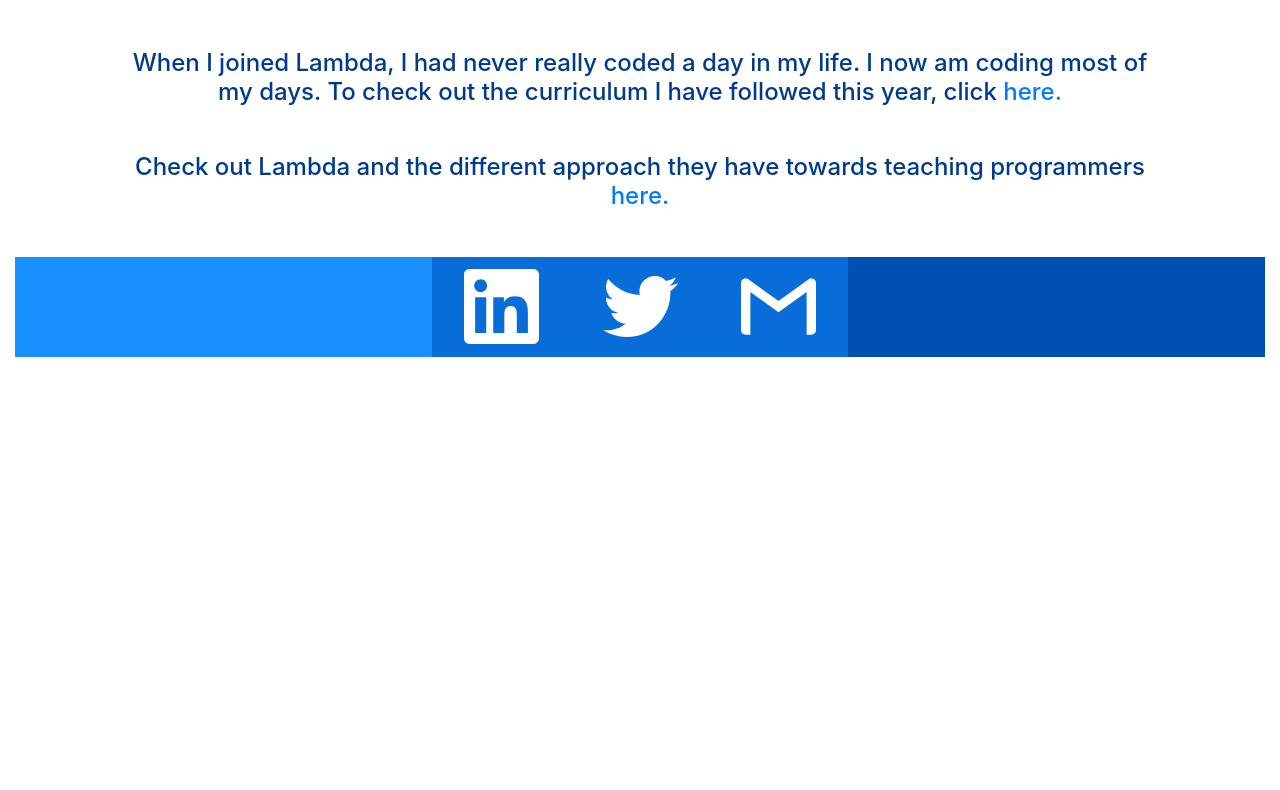
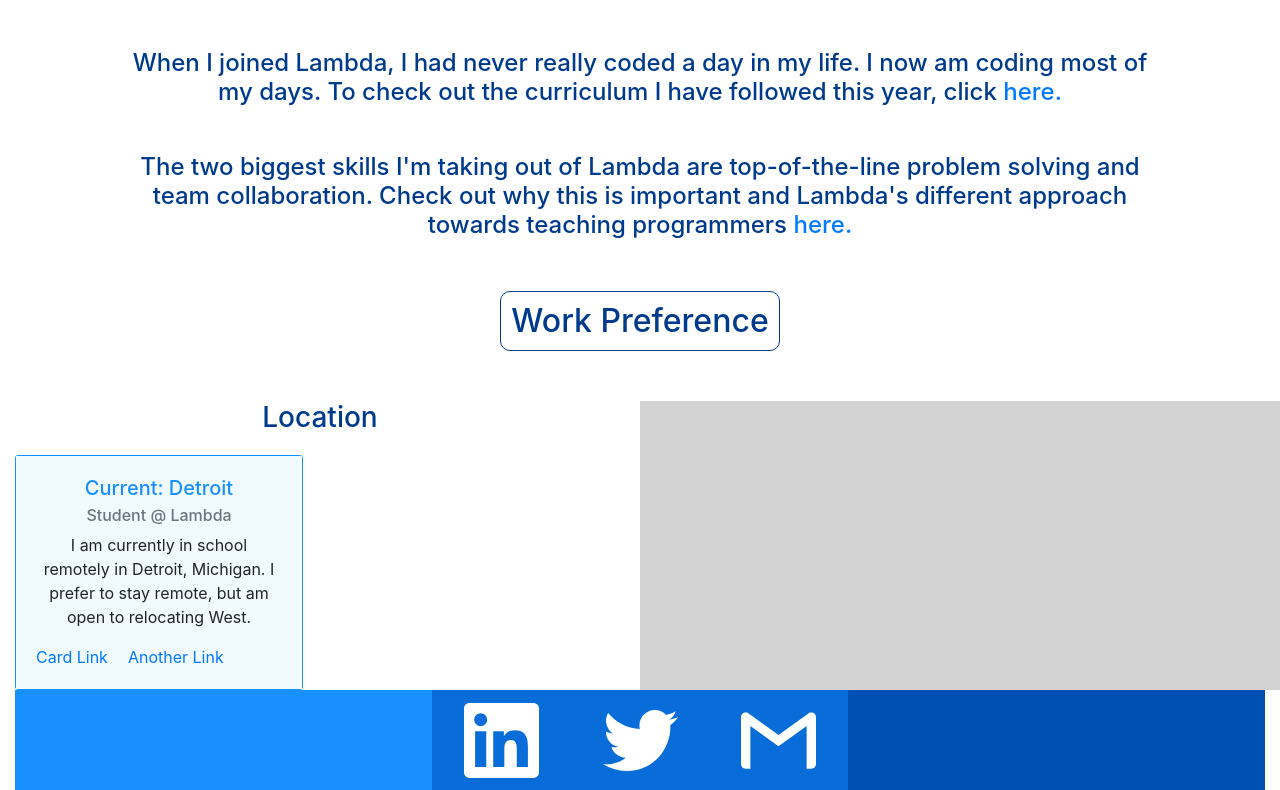
Before and after one commit to carlsachs/BootstrapPort, a React (Create React App) app in the folder portfolio/: page /about in a window 1280 px wide. Shown: the part 657-1447 px from the top of the page. Before the commit the page ends 1014 px from the top, so only its background shows below. Built offline with nearby package versions, Linux system fonts and the light colour scheme.

Commit message:
more progress on the about page

```diff
--- a/portfolio/src/components/About.css
+++ b/portfolio/src/components/About.css
@@ -68,5 +68,47 @@
     text-align: center;
     padding-right: 10%;
     padding-left: 10%;
+    margin: 0 auto;
+}
+
+#work-title-id {
+    margin-top: 2%;
+    text-decoration: none;
+    color: #003a8c;
+    border: 1px solid #003a8c;
+    padding: 10px;
+    border-radius: 10px;
+    text-align: center;
+    margin-bottom: 4%;
+}
+
+.work-title {
+    margin: 0 auto;
+    margin-top: 3%;
     margin-bottom: 3%;
 }
+
+.two-col {
+
+}
+
+.left-work {
+}
+
+.right-work {
+    background: lightgrey;
+}
+
+.location-title {
+    justify-content: center;
+    color: #003a8c;
+    margin-bottom: 2%;
+}
+
+.card-about {
+    border-radius: 3px;
+}
+
+.card-subtitle {
+    text-align: center;
+}
--- a/portfolio/src/components/About.js
+++ b/portfolio/src/components/About.js
@@ -5,7 +5,8 @@ import { Link } from "react-router-dom";
 import Container from "react-bootstrap/Container";
 import Row from "react-bootstrap/Row";
 import Col from "react-bootstrap/Col";
-import { Flip, Fade, Slide } from "react-reveal";
+import { Flip } from "react-reveal";
+import Card from "react-bootstrap/Card";
 
 import "./About.css";
 
@@ -38,9 +39,7 @@ const About = () => {
             </Row>
             <Flip bottom>
             <Row className="titlediv">
-
-                    <h2 id="life-title-id">Life at Lambda</h2>
-
+                <h2 id="life-title-id">Life at Lambda</h2>
             </Row>
             </Flip>
             <Row>
@@ -48,8 +47,36 @@ const About = () => {
                     <h4>When I joined Lambda, I had never really coded a day in my life.  I now am coding most of my days.  To check out the curriculum I have followed this year, click <Link to="">here.</Link></h4>
                 </Row>
                 <Row className="lambda-bottom">
-                    <h4>Check out Lambda and the different approach they have towards teaching programmers <Link to="https://lambdaschool.com/">here.</Link></h4>
+                    <h4>The two biggest skills I'm taking out of Lambda are top-of-the-line problem solving and team collaboration.  Check out why this is important and Lambda's different approach towards teaching programmers <Link to="https://lambdaschool.com/">here.</Link></h4>
                 </Row>
+            </Row>
+            <Flip bottom>
+            <Row className="work-preference">
+                <Row className="work-title">
+                    <h2 id="work-title-id">Work Preference</h2>
+                </Row>
+            </Row>
+            </Flip>
+            <Row className="two-col">
+                <Col className="left-work">
+                <Row className="location-title">
+                    <h3>Location</h3>
+                </Row>
+                    <Card  className="card-about" style={{ width: '18rem' }}>
+                    <Card.Body>
+                    <Card.Title>Current: Detroit</Card.Title>
+                    <Card.Subtitle className="mb-2 text-muted">Student @ Lambda</Card.Subtitle>
+                    <Card.Text>
+                        I am currently in school remotely in Detroit, Michigan.  I prefer to stay remote, but am open to relocating West.
+                    </Card.Text>
+                    <Card.Link href="#">Card Link</Card.Link>
+                    <Card.Link href="#">Another Link</Card.Link>
+                    </Card.Body>
+                </Card>
+                </Col>
+                <Col className="right-work">
+
+                </Col>
             </Row>
             <Footer />
         </Container>
--- a/portfolio/src/components/Procards/Readrr.js
+++ b/portfolio/src/components/Procards/Readrr.js
@@ -18,7 +18,7 @@ const Readrr = () => {
             <Card.Body>
                 <Card.Title>Readrr (Featured)</Card.Title>
                 <Card.Text>
-                My Lambda School "thesis".  Goodreads alternative.
+                My Lambda School "thesis". Goodreads alternative.
                 </Card.Text>
             </Card.Body>
             <ListGroup className="list-group-flush">
```
